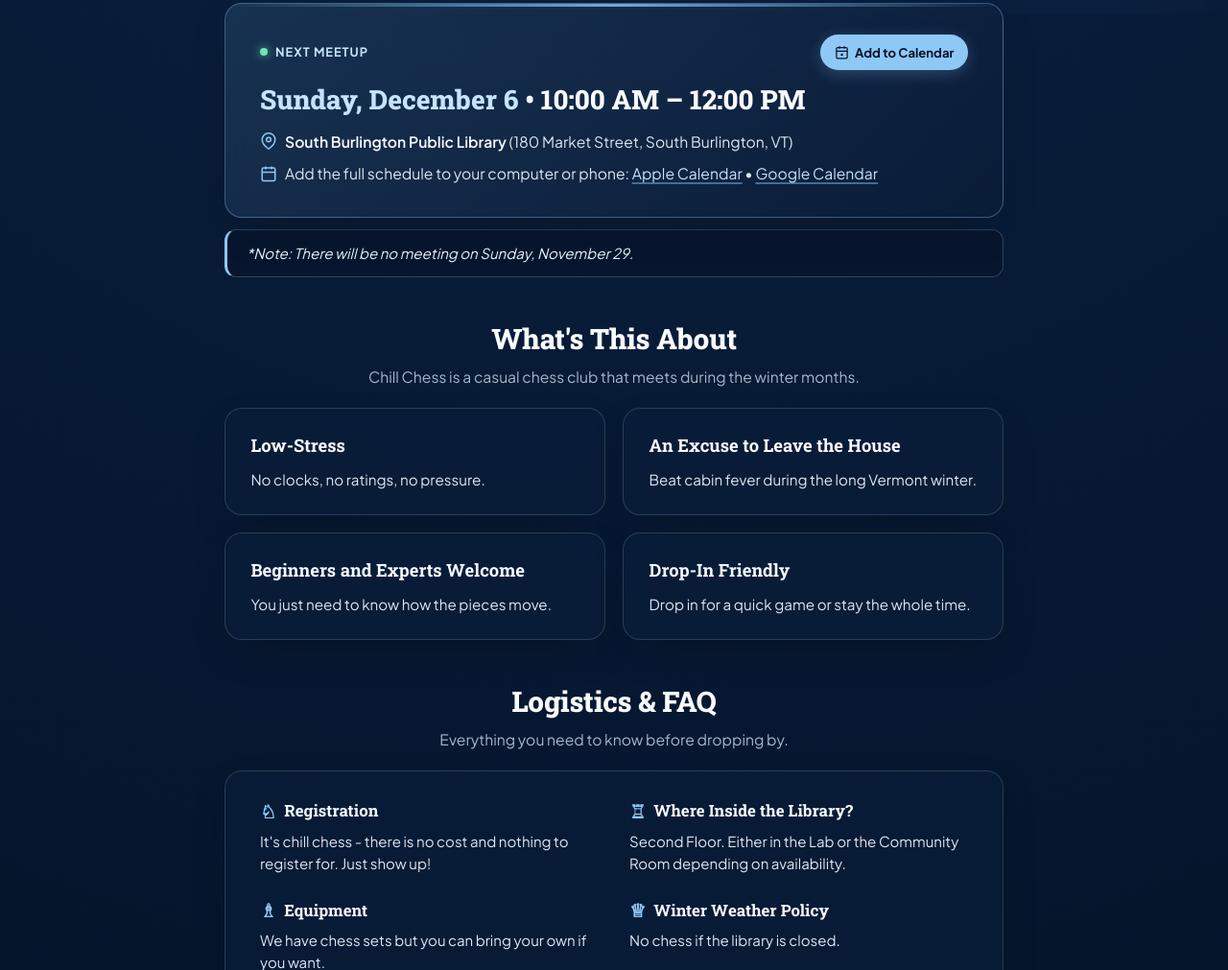
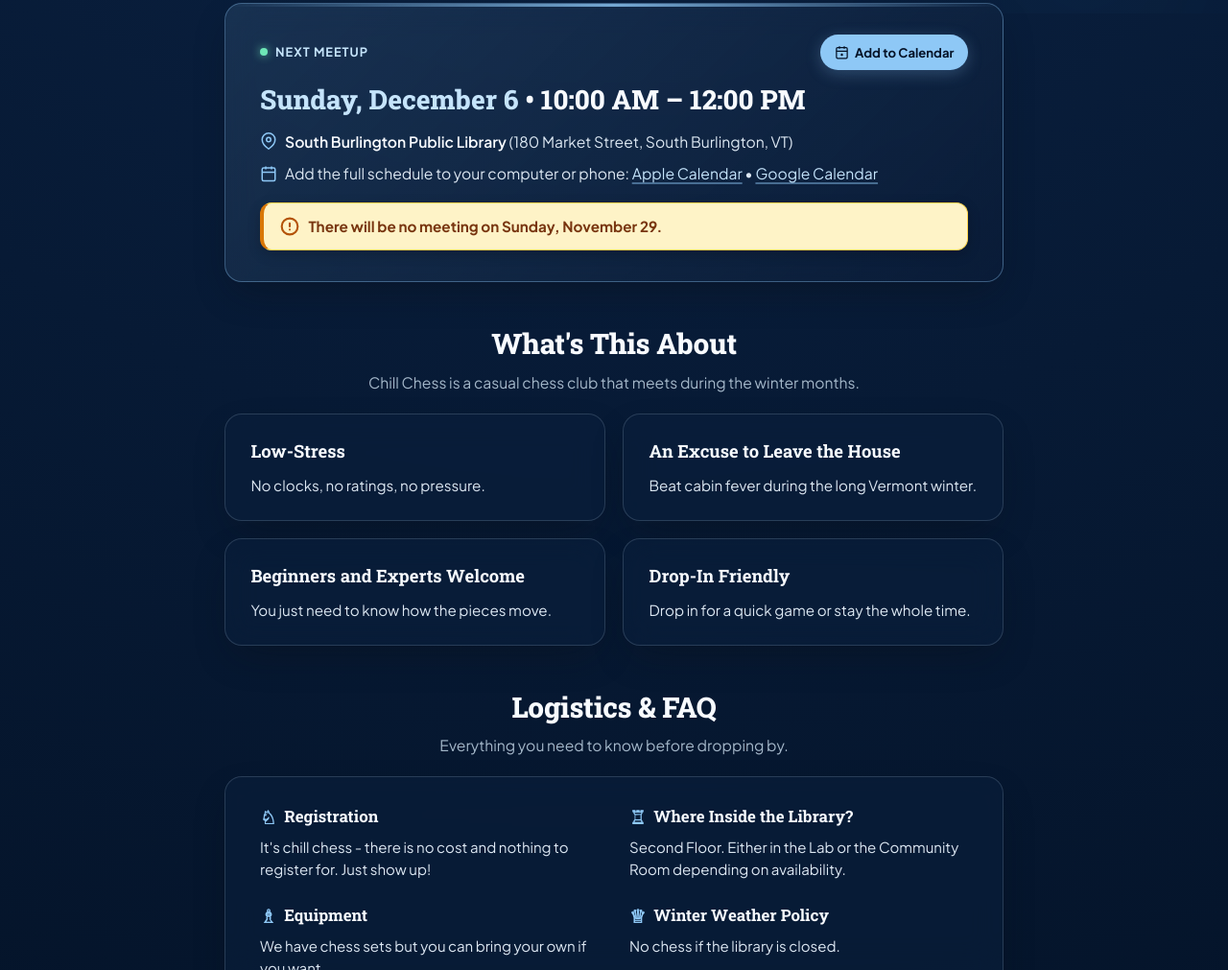
Before and after one commit to chillchess802/chillchess, a plain HTML site: page index.html in a window 1280 px wide. Shown: the part 786-1797 px from the top of the page at 96% size. Drawn offline with Linux system fonts and the light colour scheme; no server answers.

Commit message:
Hide redundant note

```diff
--- a/app.js
+++ b/app.js
@@ -341,7 +341,12 @@ function resolveScheduleState(
   const nextMeetupIso = toIsoDateString(nextMeetupDate);
   const urlNote = urlParams.get("note");
   const configuredNote = customNotesMap && customNotesMap[nextMeetupIso] ? customNotesMap[nextMeetupIso] : "";
-  const meetupNote = cleanCalendarNote(urlNote !== null ? urlNote : configuredNote);
+  const calendarEntryNote = cleanCalendarNote(urlNote !== null ? urlNote : configuredNote);
+
+  let meetupNote = calendarEntryNote;
+  if (!meetupNote && skippedSundayDate) {
+    meetupNote = `There will be no meeting on Sunday, ${formatMonthDay(skippedSundayDate)}.`;
+  }
 
   return {
     nextMeetupDate,
@@ -406,8 +411,6 @@ function buildGoogleCalendarEventUrl(meetupDate) {
  */
 function applyScheduleStateToDom(state) {
   const nextMeetupDateEl = document.getElementById("next-meetup-date");
-  const footnoteContainerEl = document.getElementById("skipped-sunday-footnote");
-  const skippedSundayDateEl = document.getElementById("skipped-sunday-date");
   const addToCalendarBtn = document.getElementById("add-to-calendar-btn");
   const meetupNoteEl = document.getElementById("meetup-note");
   const meetupNoteTextEl = document.getElementById("meetup-note-text");
@@ -416,7 +419,7 @@ function applyScheduleStateToDom(state) {
     return;
   }
 
-  const { nextMeetupDate, skippedSundayDate, meetupNote } = state;
+  const { nextMeetupDate, meetupNote } = state;
 
   // Update Primary Header Date: "Sunday, [Date]"
   nextMeetupDateEl.textContent = `Sunday, ${formatMonthDay(nextMeetupDate)}`;
@@ -426,7 +429,7 @@ function applyScheduleStateToDom(state) {
     addToCalendarBtn.href = buildGoogleCalendarEventUrl(nextMeetupDate);
   }
 
-  // Toggle the Dynamic Event Note Banner when a note is present for this meetup
+  // Toggle the Dynamic Event Note Banner when a calendar note or skipped-Sunday notice is present
   if (meetupNoteEl && meetupNoteTextEl) {
     if (meetupNote) {
       meetupNoteTextEl.textContent = meetupNote;
@@ -434,17 +437,6 @@ function applyScheduleStateToDom(state) {
     } else {
       meetupNoteTextEl.textContent = "";
       meetupNoteEl.hidden = true;
-    }
-  }
-
-  // Toggle the Dynamic Footnote Container when an off-week is detected
-  if (footnoteContainerEl && skippedSundayDateEl) {
-    if (skippedSundayDate) {
-      skippedSundayDateEl.textContent = formatMonthDay(skippedSundayDate);
-      footnoteContainerEl.hidden = false;
-    } else {
-      skippedSundayDateEl.textContent = "";
-      footnoteContainerEl.hidden = true;
     }
   }
 }
--- a/index.html
+++ b/index.html
@@ -177,13 +177,6 @@
               <span id="meetup-note-text"></span>
             </div>
           </div>
-
-          <!-- Dynamic Footnote Container directly beneath the card -->
-          <div id="skipped-sunday-footnote" class="meetup-footnote" hidden aria-live="polite">
-            <p class="footnote-text">
-              <em>*Note: There will be no meeting on Sunday, <span id="skipped-sunday-date"></span>.</em>
-            </p>
-          </div>
         </section>
 
         <!-- Club Vibe Section -->
--- a/style.css
+++ b/style.css
@@ -407,21 +407,6 @@ a:focus-visible {
   color: #dc2626;
 }
 
-/* Dynamic Skipped-Sunday Footnote */
-.meetup-footnote {
-  padding: 0.75rem 1.25rem;
-  border-radius: var(--radius-md);
-  background: rgba(7, 21, 44, 0.72);
-  border: 1px solid rgba(197, 228, 251, 0.22);
-  border-left: 3px solid var(--ice-300);
-  color: var(--ice-100);
-  font-size: 0.94rem;
-}
-
-.footnote-text {
-  margin: 0;
-}
-
 /* ==========================================================================
    Buttons
    ========================================================================== */
```
